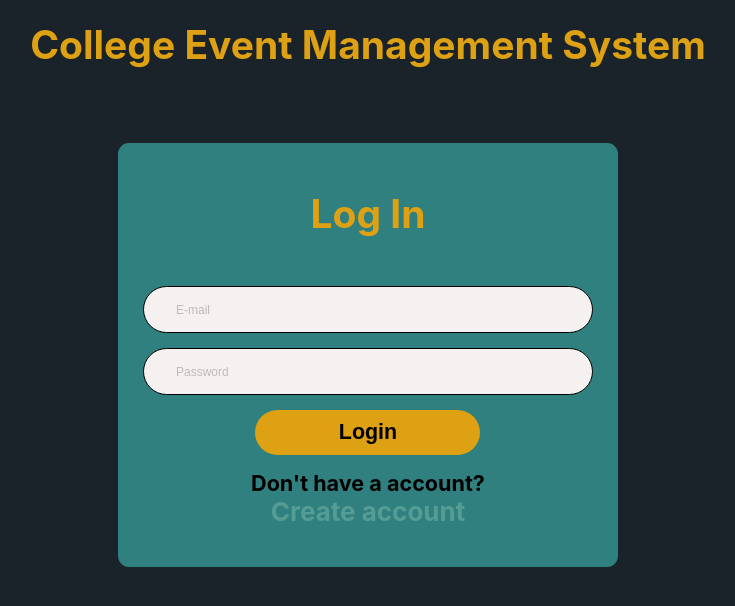
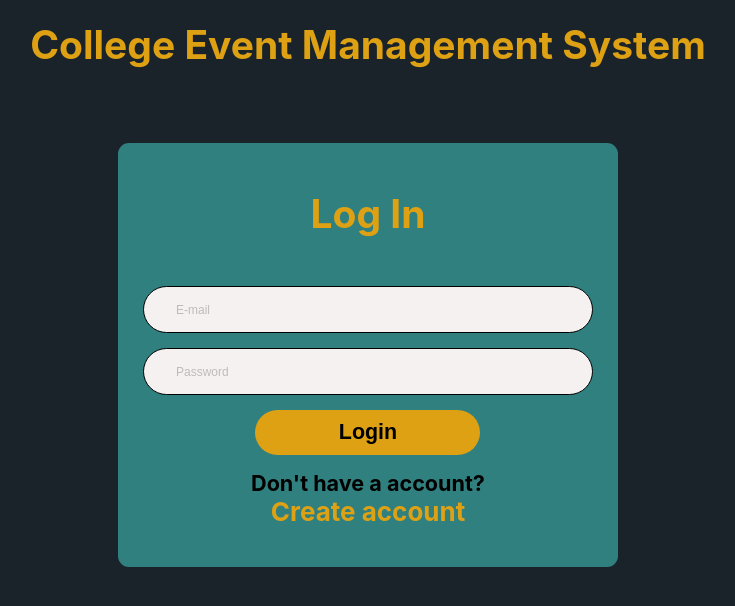
Before and after one commit to Utkarsh-kadam/EMS, a React (Create React App) app in the folder client/: page / in a window 1280 px wide. Shown: the top 606 px of the page, without its empty margins (272-1007 px from the left). Built offline with nearby package versions, Linux system fonts and the light colour scheme.

Commit message:
Update SignUp.module.css

```diff
--- a/client/src/components/SignUp.module.css
+++ b/client/src/components/SignUp.module.css
@@ -35,6 +35,9 @@ a:hover {
   padding: 25px;
   border-radius: 11px;
   min-width: 500px;
+}
+.link{
+  color: #dea114
 }
 
 .container {
```
